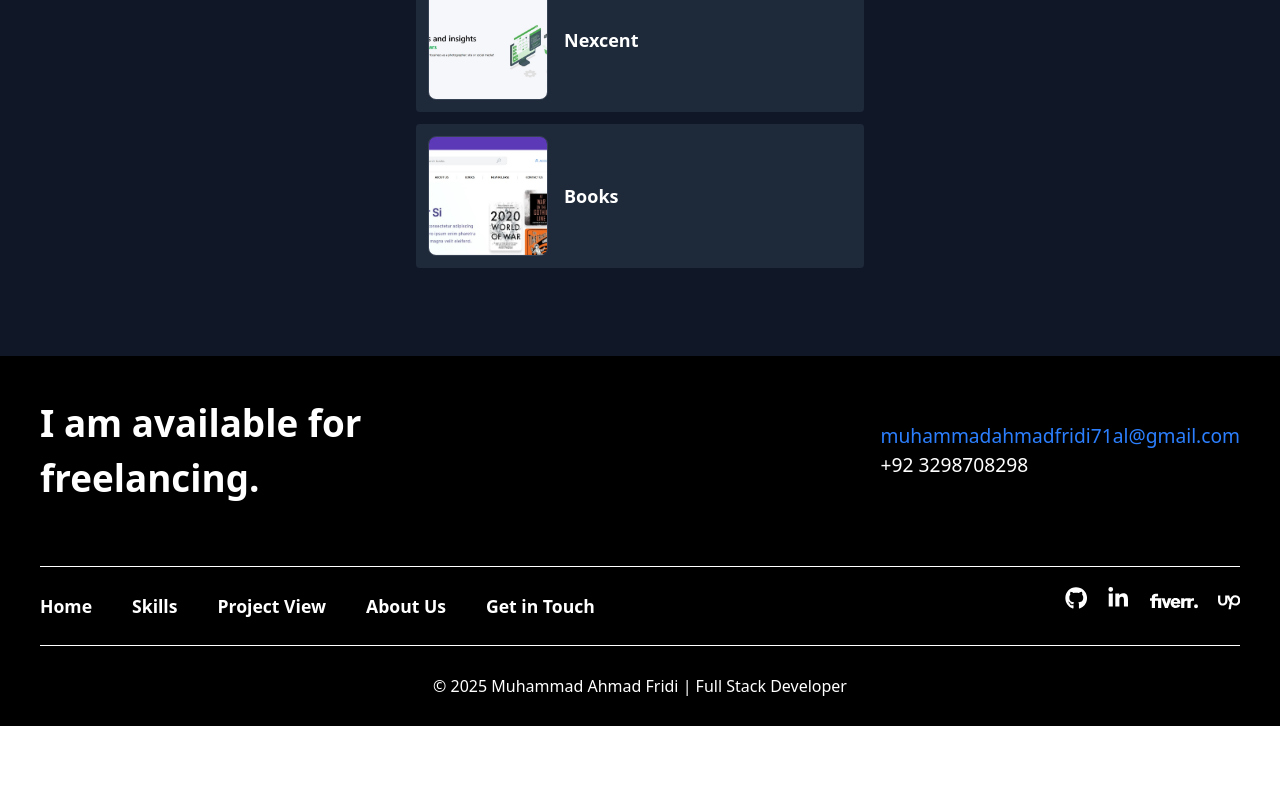
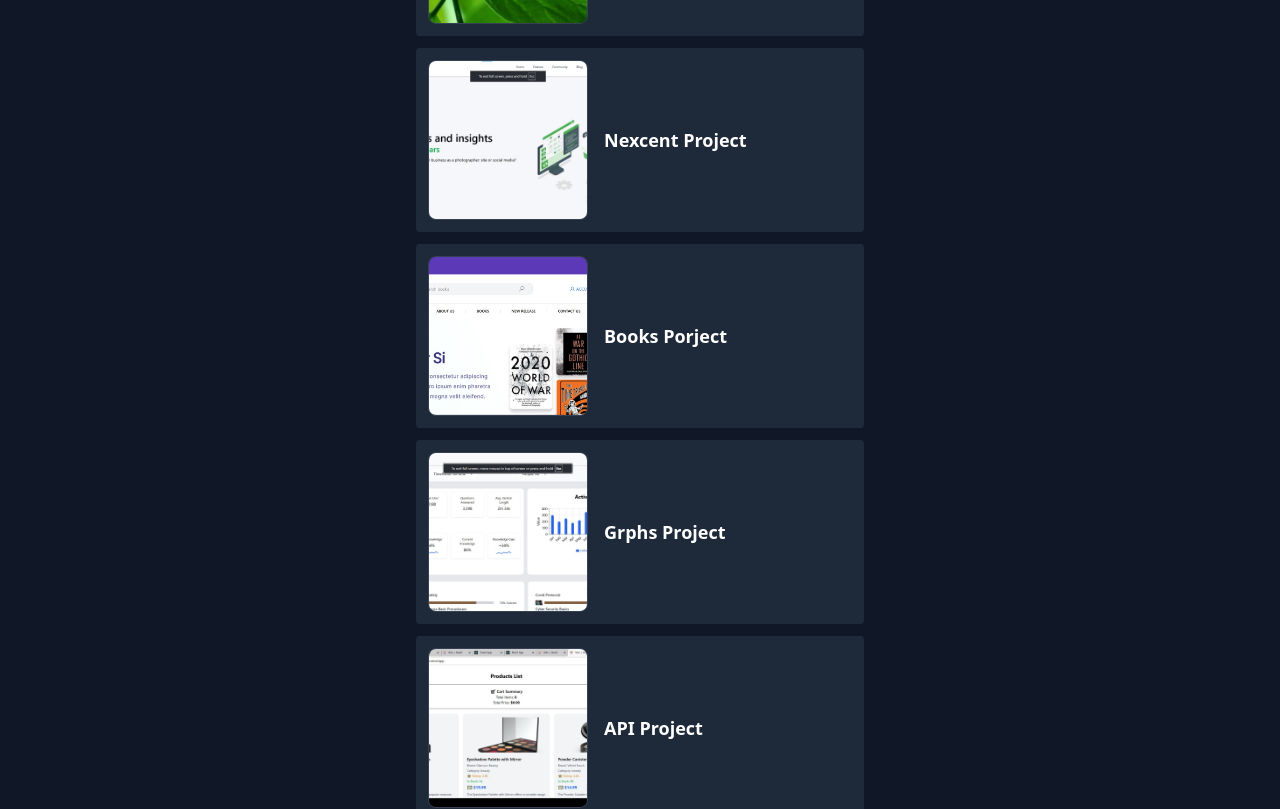
Before and after one commit to Ahmad-WebOfficial/Portfolio-Ahmad, a React (Vite) app: page /projects in a window 1280 px wide. Shown: the part 820-1629 px from the top of the page. Before the commit the page ends 1546 px from the top, so only its background shows below. Built offline with nearby package versions, Linux system fonts and the light colour scheme.

Commit message:
Update View.jsx

```diff
--- a/src/components/View.jsx
+++ b/src/components/View.jsx
@@ -4,6 +4,8 @@ import imgNews from "../images/news.jpg";
 import imgClock from "../images/clock.jpg";
 import books from "../images/books.jpg";
 import nexcent from "../images/nexcent.jpg";
+import graph from "../images/Graph.jpg";
+import api from "../images/api.jpg";
 
 
 import Head from "../components/Head";
@@ -22,16 +24,25 @@ const ProjectManager = () => {
       image: imgClock,
     },
     {
-      name: "Nexcent",
+      name: "Nexcent Project",
       url: "https://perfect-nexcent.vercel.app/",
       image: nexcent,
     },
 {
-      name: "Books",
+      name: "Books  Porject",
       url: "https://perfect-books.vercel.app/",
       image: books,
     },
-
+    {
+      name: "Grphs Project",
+      url: "https://perfect-graphs.vercel.app/",
+      image: graph,
+    },
+    {
+      name: "API Project",
+      url: "https://perfect-product-api.vercel.app/",
+      image: api,
+    },
   ];
 
   return (
@@ -80,7 +91,7 @@ const ProjectManager = () => {
                 <img
                   src={project.image}
                   alt={project.name}
-                  className="w-30 h-30 object-cover rounded-lg border border-gray-700"
+                  className="w-40 h-40 object-cover rounded-lg border border-gray-700"
                 />
                 <span className="text-lg font-semibold text-white">
                   {project.name}
```
